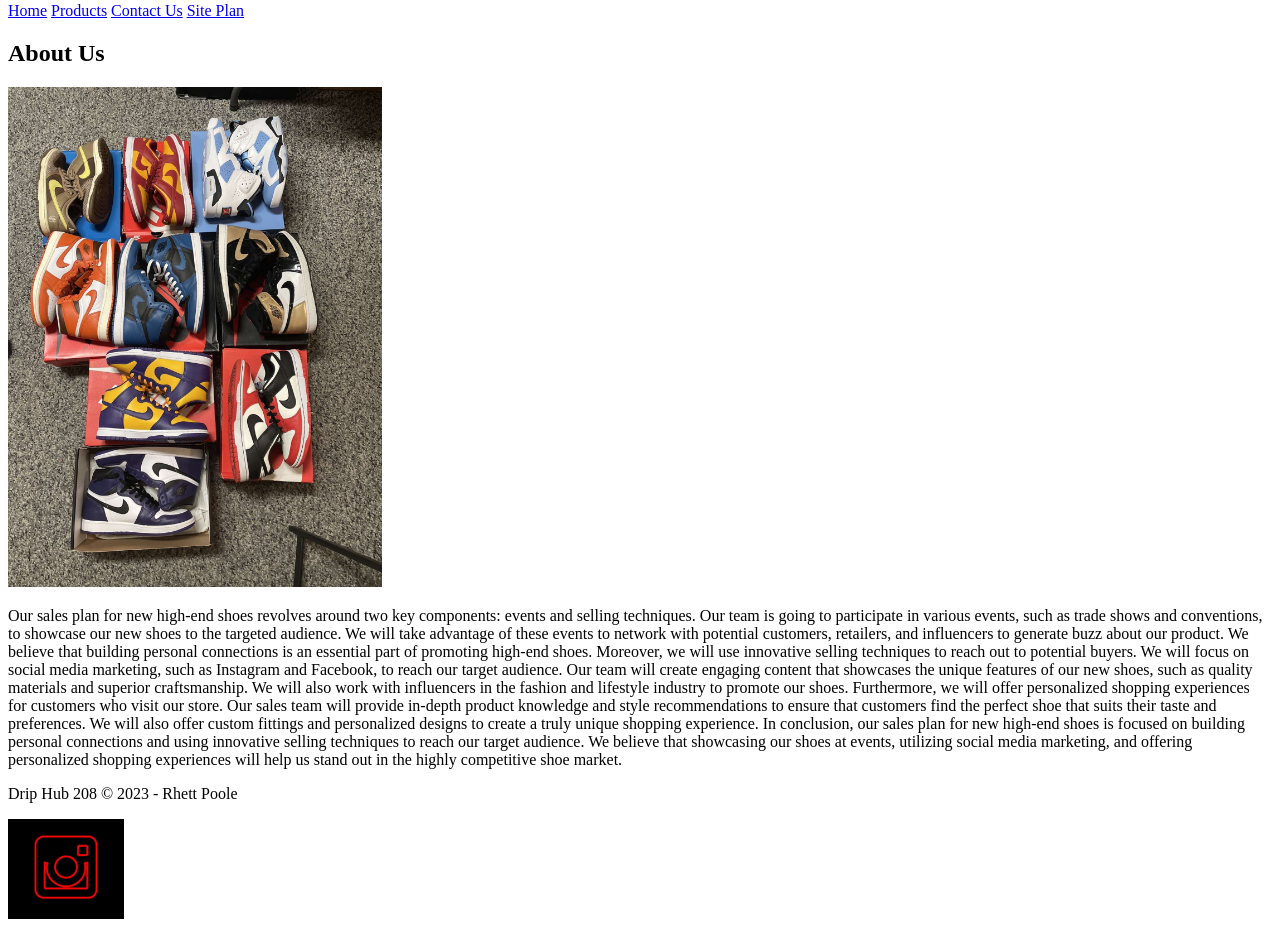
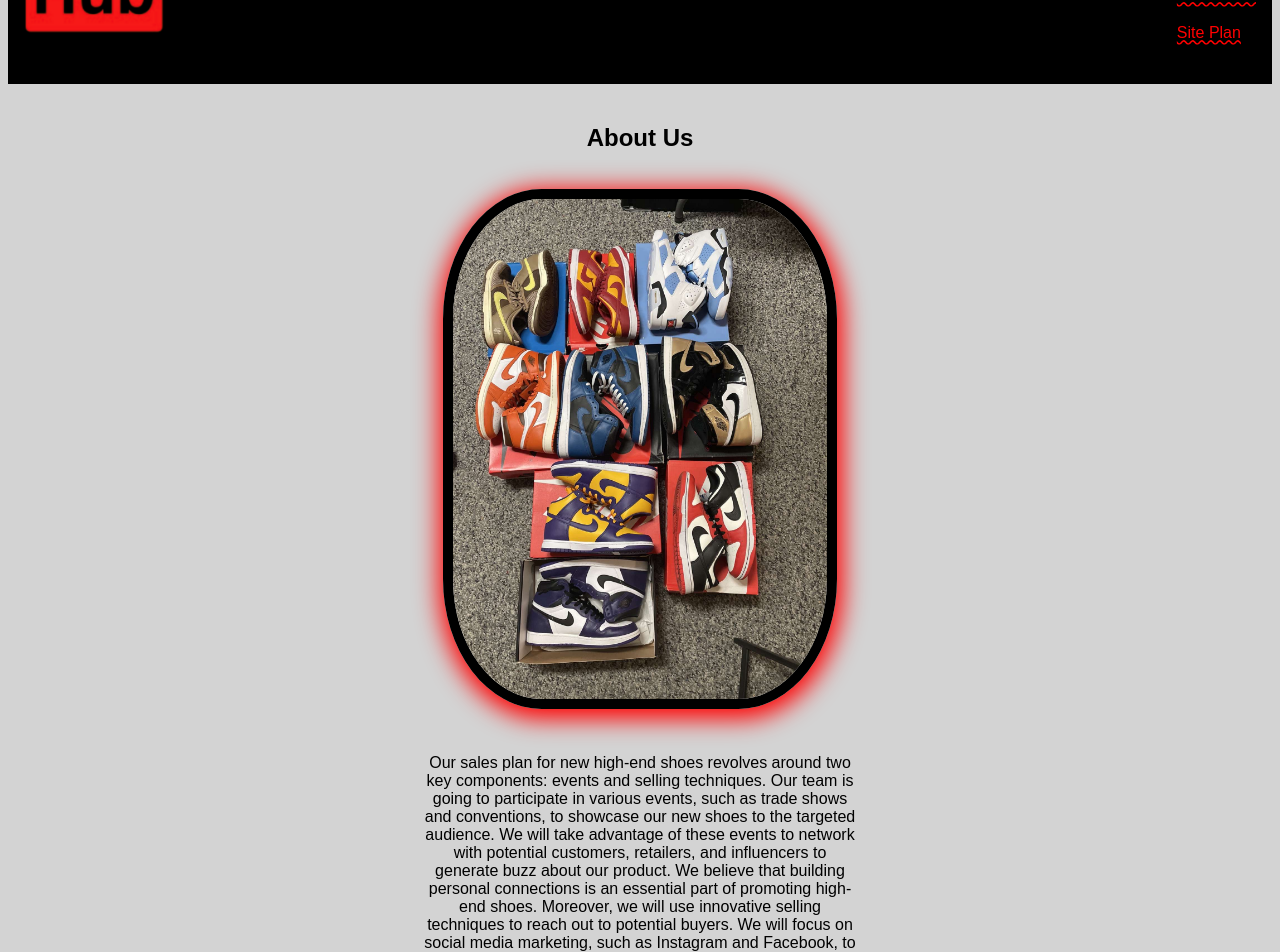
Before and after one commit to RhettPoole/wdd130.winter, a plain HTML site: page drip_hub_208/index.html in a window 1280 px wide. Shown: the part 160-1112 px from the top of the page. Before the commit the page ends 1091 px from the top, so only its background shows below. Drawn offline with Linux system fonts and the light colour scheme.

Commit message:
Add files via upload

```diff
--- a/drip_hub_208/index.html
+++ b/drip_hub_208/index.html
@@ -5,6 +5,7 @@
   <meta charset="UTF-8">
   <meta http-equiv="X-UA-Compatible" content="IE=edge">
   <meta name="viewport" content="width=device-width, initial-scale=1.0">
+  <link rel="stylesheet" href="styles/styles.css">
   <title>DripHub208 | Home</title>
 </head>
 
--- a/drip_hub_208/styles/styles.css
+++ b/drip_hub_208/styles/styles.css
@@ -12,22 +12,43 @@ body {
     align-items: center;
   }
 
-
-
-  header h1 {
-    margin: 0;
+  #about {
+    text-align: center;
+    margin-left: 400px;
+    margin-right: 400px;
   }
 
-  header nav ul {
+  #about img {
+    margin-top: 25px;
+    margin-bottom: 25px;
+    border-radius: 25%;
+    border: 10px solid transparent;
+    border-color: black;
+    box-shadow: 1px 5px 25px 5px red;
+  }
+
+  header a {
+    margin-top: 25px;
+    margin-bottom: 25px;
+  }
+
+  header nav a {
     list-style: none;
     margin: 0;
     display: flex;
+    padding-top: 10px;
+    padding-bottom: 10px;
   }
 
   header nav a {
-    padding: 0 1em;
-    text-decoration: none;
+    padding: 10 1em;
+    text-decoration: red wavy underline;
     color: red;
+    transition: background-color 2s ease-out 100ms
+  }
+
+  header a:hover {
+    background-color:white;
   }
 
   main {
@@ -75,7 +96,25 @@ body {
   }
 
   footer {
+    grid-template-columns: 1fr 1fr;
+    grid-template-rows: 1fr;
+    display: grid;
     background-color: lightgray;
-    padding: 1em;
-    text-align: center;
+    text-align: left;
   }
+
+  .social {
+    text-align: right;
+  }
+
+  .social img {
+    border-radius: 25%;
+    margin-top: 25px;
+    margin-bottom: 25px;
+    border-radius: 25%;
+    box-shadow: 1px 5px 25px 5px red;
+  }
+
+  .social:hover {
+    border-color: black;
+  }
```
